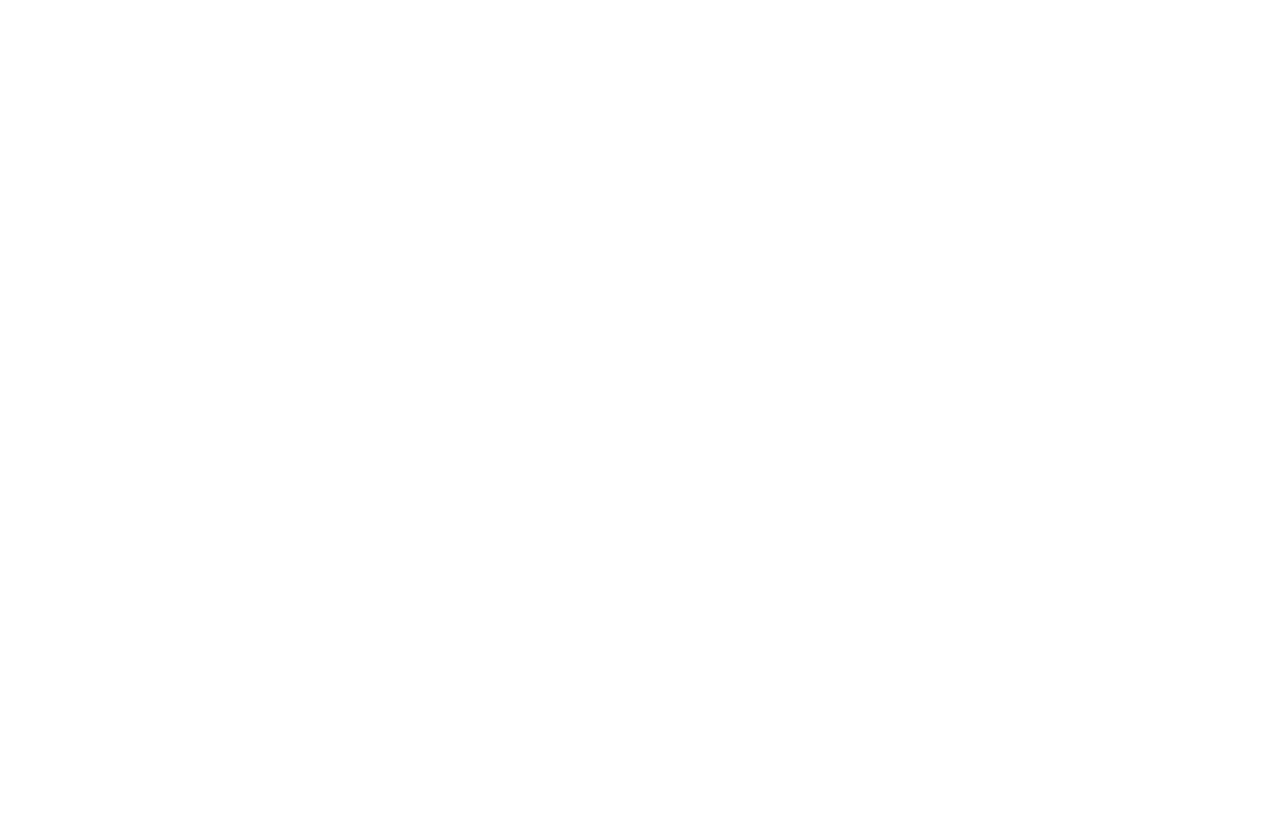
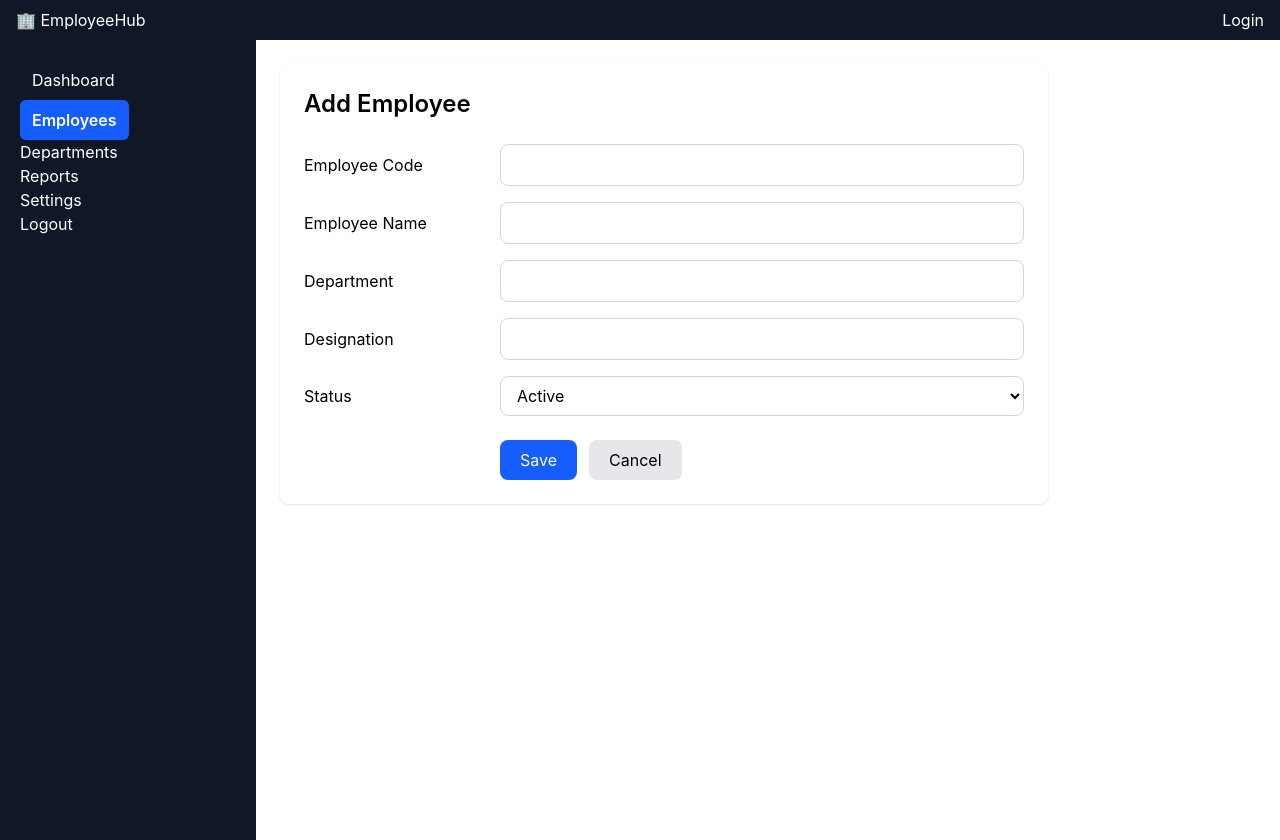
Before and after one commit to arun-devs/Employee-Mangement-System, a React (Vite) app: page /employees/add in a window 1280 px wide. Before the commit this address had no page. Before the commit the page ends 800 px from the top, so only its background shows below. Built offline with nearby package versions, Linux system fonts and the light colour scheme.

Commit message:
generic form handling

```diff
--- a/src/App.jsx
+++ b/src/App.jsx
@@ -3,6 +3,7 @@
 import Login from "./pages/Login"
 import Dashboard from "./pages/Dashboard"
 import Employees from "./pages/Employees"
+import AddEmployee from "./pages/AddEmployee"
 
 function App() {
 
@@ -14,6 +15,7 @@
       <Route  path="/" element={<Layout/>}>
         <Route  path="dashboard" element={<Dashboard/>}/>
          <Route  path="employees" element={<Employees/>}/>
+         <Route  path="employees/add" element={<AddEmployee/>}/>
       </Route>
 
     </Routes>
--- /dev/null
+++ b/src/pages/AddEmployee.jsx
@@ -0,0 +1,115 @@
+
+import { useState } from "react";
+
+const AddEmployee = () => {
+// generic form handler
+const [employee, setEmployee] = useState({
+  code: "",
+  name: "",
+  department: "",
+  designation: "",
+  status: "Active",
+});
+
+const handleChange=(e)=>{
+  setEmployee({
+    ...employee,
+    [e.target.name]:e.target.value,
+  })
+}
+
+const handleSubmit = (e) => {
+  e.preventDefault();
+
+  console.log(employee);
+};
+
+  return (
+
+
+    <div className="bg-white p-6 rounded-lg shadow-sm max-w-3xl">
+      <h1 className="text-2xl font-semibold mb-6">
+        Add Employee
+      </h1>
+
+      <form
+      className="grid grid-cols-[180px_1fr] gap-4 items-center"
+      onSubmit={handleSubmit}
+      >
+
+        <label htmlFor="code" >Employee Code</label>
+        <input
+          id="code"
+          type="text"
+          name="code"
+          value={employee.code}
+          onChange={handleChange}
+          className="border border-gray-300 rounded-lg px-3 py-2 w-full"
+        />
+
+        <label htmlFor="name">Employee Name</label>
+        <input
+          id="name"
+          type="text"
+          name="name"
+          value={employee.name}
+          onChange={handleChange}
+          className="border border-gray-300 rounded-lg px-3 py-2 w-full"
+        />
+
+        <label htmlFor="department">Department</label>
+        <input
+          id="department"
+          type="text"
+          name="department"
+          value={employee.department}
+          onChange={handleChange}
+          className="border border-gray-300 rounded-lg px-3 py-2 w-full"
+        />
+
+        <label htmlFor="designation">Designation</label>
+        <input
+          id="designation"
+          type="text"
+          name="designation"
+          value={employee.designation}
+          onChange={handleChange}
+          className="border border-gray-300 rounded-lg px-3 py-2 w-full"
+        />
+
+        <label htmlFor="status">Status</label>
+        <select
+          id="status"
+          className="border border-gray-300 rounded-lg px-3 py-2 w-full"
+          name="status"
+          value={employee.status}
+          onChange={handleChange}
+        >
+          <option>Active</option>
+          <option>Inactive</option>
+        </select>
+
+        <div></div>
+
+        <div className="flex gap-3 mt-2">
+          <button
+            type="submit"
+            className="bg-blue-600 text-white px-5 py-2 rounded-lg hover:bg-blue-700"
+          >
+            Save
+          </button>
+
+          <button
+            type="button"
+            className="bg-gray-200 px-5 py-2 rounded-lg hover:bg-gray-300"
+          >
+            Cancel
+          </button>
+        </div>
+
+      </form>
+    </div>
+  );
+};
+
+export default AddEmployee;
--- a/src/pages/Employees.jsx
+++ b/src/pages/Employees.jsx
@@ -1,4 +1,5 @@
 import EmployeeTable from "../components/employees/EmployeeTable";
+import { Link } from "react-router-dom";
 const Employees=()=>{
 
         return(
@@ -9,10 +10,11 @@
                 <h1 className="text-3xl font-bold text-gray-800">
                     Employees
                 </h1>
+                <Link to="/employees/add"
+                    className="bg-blue-600 text-white px-4 py-2 rounded-lg hover:bg-blue-700 inline-block">
+                    + Add Employee
+                </Link>
 
-                <button className="bg-blue-600 text-white px-4 py-2 rounded-lg hover:bg-blue-700">
-                    + Add Employee
-                </button>
             </div>
             <div >
                     <input className="border border-gray-300 max-w-md px-4 py-2 rounded-lg " type="text" placeholder="Search Employees"/>
```
